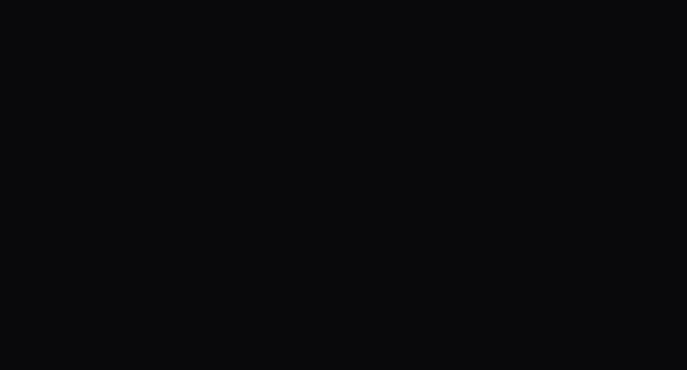
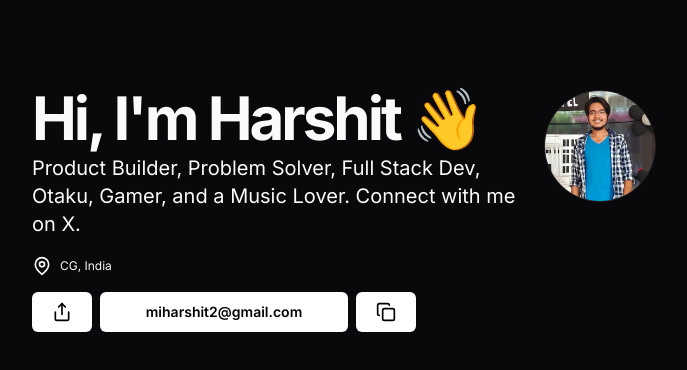
Before and after one commit to harshit-senpai/harshit.dev, a Next.js app: page / in a window 1280 px wide. Shown: the top 370 px of the page, without its empty margins (296-983 px from the left). Built offline with nearby package versions, Linux system fonts and the light colour scheme.

Commit message:
Hero-section basic info

```diff
--- a/app/(home)/page.tsx
+++ b/app/(home)/page.tsx
@@ -1,3 +1,9 @@
+import Hero from "@/components/Hero";
+
 export default function Home() {
-  return <main></main>;
+  return (
+    <main className="flex flex-col min-h-[100dvh] space-y-10">
+      <Hero/>
+    </main>
+  );
 }
--- /dev/null
+++ b/components/Hero.tsx
@@ -0,0 +1,67 @@
+import BlurFade from "@/components/magicui/blur-fade";
+import BlurFadeText from "@/components/magicui/blur-fade-text";
+import { Avatar, AvatarFallback, AvatarImage } from "@/components/ui/avatar";
+import { DATA } from "@/data/data";
+
+import { MapPin } from "lucide-react";
+import { Share } from "lucide-react";
+import { Copy } from "lucide-react";
+
+const BLUR_FADE_DELAY = 0.5;
+
+const Hero = () => {
+  return (
+    <section id="hero">
+      <div className="mx-auto w-full max-w-2xl space-y-4">
+        <div className="gap-2 flex justify-between">
+          <div className="flex-col flex flex-1 space-y-1.5">
+            <BlurFadeText
+              delay={BLUR_FADE_DELAY}
+              className="text-3xl font-bold tracking-tighter sm:text-5xl xl:text-6xl/none"
+              yOffset={8}
+              text={`Hi, I'm ${DATA.name.split(" ")[0]} 👋`}
+            />
+            <BlurFadeText
+              className="max-w-[600px] md:text-xl"
+              delay={BLUR_FADE_DELAY}
+              text={DATA.description}
+            />
+          </div>
+          <BlurFade delay={BLUR_FADE_DELAY}>
+            <Avatar className="size-28 border">
+              <AvatarImage alt={DATA.name} src="/assets/me.jpg" />
+              <AvatarFallback>{DATA.initials}</AvatarFallback>
+            </Avatar>
+          </BlurFade>
+        </div>
+        <div className="flex items-center gap-3 mb-2">
+          <div className="flex gap-2 items-center">
+            <BlurFade delay={BLUR_FADE_DELAY}>
+              <MapPin className="h-5 w-5" />
+            </BlurFade>
+            <BlurFade delay={BLUR_FADE_DELAY}>
+              <p className="sm:text-xs text-sm foont-semibold"> CG, India </p>
+            </BlurFade>
+          </div>
+        </div>
+        <BlurFade delay={BLUR_FADE_DELAY} className="mt-2">
+          <div className="flex items-center max-w-sm justify-between gap-2">
+            <div className="w-1/5 flex items-center justify-center text-black h-10 bg-white rounded-md">
+              <Share className="h-5 w-5" />
+            </div>
+            <div className="w-4/5 h-10 flex items-center px-3 justify-center bg-white rounded-md">
+              <p className="text-sm font-semibold text-black">
+                miharshit2@gmail.com
+              </p>
+            </div>
+            <div className="w-1/5 flex items-center justify-center text-black h-10 bg-white rounded-md">
+              <Copy className="h-5 w-5" />
+            </div>
+          </div>
+        </BlurFade>
+      </div>
+    </section>
+  );
+};
+
+export default Hero;
--- /dev/null
+++ b/components/magicui/blur-fade-text.tsx
@@ -0,0 +1,85 @@
+"use client";
+
+import { cn } from "@/lib/utils";
+import { AnimatePresence, motion, Variants } from "framer-motion";
+import { useMemo } from "react";
+
+interface BlurFadeTextProps {
+  text: string;
+  className?: string;
+  variant?: {
+    hidden: { y: number };
+    visible: { y: number };
+  };
+  duration?: number;
+  characterDelay?: number;
+  delay?: number;
+  yOffset?: number;
+  animateByCharacter?: boolean;
+}
+const BlurFadeText = ({
+  text,
+  className,
+  variant,
+  characterDelay = 0.03,
+  delay = 0,
+  yOffset = 8,
+  animateByCharacter = false,
+}: BlurFadeTextProps) => {
+  const defaultVariants: Variants = {
+    hidden: { y: yOffset, opacity: 0, filter: "blur(8px)" },
+    visible: { y: -yOffset, opacity: 1, filter: "blur(0px)" },
+  };
+  const combinedVariants = variant || defaultVariants;
+  const characters = useMemo(() => Array.from(text), [text]);
+
+  if (animateByCharacter) {
+    return (
+      <div className="flex">
+        <AnimatePresence>
+          {characters.map((char, i) => (
+            <motion.span
+              key={i}
+              initial="hidden"
+              animate="visible"
+              exit="hidden"
+              variants={combinedVariants}
+              transition={{
+                yoyo: Infinity,
+                delay: delay + i * characterDelay,
+                ease: "easeOut",
+              }}
+              className={cn("inline-block", className)}
+              style={{ width: char.trim() === "" ? "0.2em" : "auto" }}
+            >
+              {char}
+            </motion.span>
+          ))}
+        </AnimatePresence>
+      </div>
+    );
+  }
+
+  return (
+    <div className="flex">
+      <AnimatePresence>
+        <motion.span
+          initial="hidden"
+          animate="visible"
+          exit="hidden"
+          variants={combinedVariants}
+          transition={{
+            yoyo: Infinity,
+            delay,
+            ease: "easeOut",
+          }}
+          className={cn("inline-block", className)}
+        >
+          {text}
+        </motion.span>
+      </AnimatePresence>
+    </div>
+  );
+};
+
+export default BlurFadeText;
--- /dev/null
+++ b/components/magicui/blur-fade.tsx
@@ -0,0 +1,60 @@
+"use client";
+
+import { AnimatePresence, motion, useInView, Variants } from "framer-motion";
+import { useRef } from "react";
+
+interface BlurFadeProps {
+  children: React.ReactNode;
+  className?: string;
+  variant?: {
+    hidden: { y: number };
+    visible: { y: number };
+  };
+  duration?: number;
+  delay?: number;
+  yOffset?: number;
+  inView?: boolean;
+  inViewMargin?: string;
+  blur?: string;
+}
+const BlurFade = ({
+  children,
+  className,
+  variant,
+  duration = 0.4,
+  delay = 0,
+  yOffset = 6,
+  inView = false,
+  inViewMargin = "-50px",
+  blur = "6px",
+}: BlurFadeProps) => {
+  const ref = useRef(null);
+  const inViewResult = useInView(ref, { once: true, margin: inViewMargin });
+  const isInView = !inView || inViewResult;
+  const defaultVariants: Variants = {
+    hidden: { y: yOffset, opacity: 0, filter: `blur(${blur})` },
+    visible: { y: -yOffset, opacity: 1, filter: `blur(0px)` },
+  };
+  const combinedVariants = variant || defaultVariants;
+  return (
+    <AnimatePresence>
+      <motion.div
+        ref={ref}
+        initial="hidden"
+        animate={isInView ? "visible" : "hidden"}
+        exit="hidden"
+        variants={combinedVariants}
+        transition={{
+          delay: 0.04 + delay,
+          duration,
+          ease: "easeOut",
+        }}
+        className={className}
+      >
+        {children}
+      </motion.div>
+    </AnimatePresence>
+  );
+};
+
+export default BlurFade;
--- a/data/data.ts
+++ b/data/data.ts
@@ -3,7 +3,7 @@
   initials: "HM",
   location: "Chhattisgrah, India",
   description:
-    "Product Builder, Problem Solver, Full Stack Dev, Otaku, Gamer, and a Music Lover.",
+    "Product Builder, Problem Solver, Full Stack Dev, Otaku, Gamer, and a Music Lover. Connect with me on X.",
   summary:
     "I'm a product Builder and full stack developer currently based in Chhattisgarh, India. Pursuing my Undergrad in Computer Science, I'm passionate about building products, I'm also a big fan of open source softwares - That's why i buld everything in Public. I mainly write code in Typescript",
   skills: [
--- a/package.json
+++ b/package.json
@@ -10,11 +10,14 @@
   },
   "dependencies": {
     "@radix-ui/react-avatar": "^1.1.0",
+    "@radix-ui/react-icons": "^1.3.0",
     "@radix-ui/react-separator": "^1.1.0",
     "@radix-ui/react-slot": "^1.1.0",
     "@radix-ui/react-tooltip": "^1.1.2",
+    "@tailwindcss/typography": "^0.5.13",
     "class-variance-authority": "^0.7.0",
     "clsx": "^2.1.1",
+    "framer-motion": "^11.2.13",
     "lucide-react": "^0.400.0",
     "next": "14.2.4",
     "next-themes": "^0.3.0",
--- a/tailwind.config.ts
+++ b/tailwind.config.ts
@@ -1,4 +1,5 @@
 import type { Config } from "tailwindcss"
+import { fontFamily } from "tailwindcss/defaultTheme";
 
 const config = {
   darkMode: ["class"],
@@ -18,6 +19,9 @@
       },
     },
     extend: {
+      fontFamily: {
+        sans: ["var(--font-sans)", ...fontFamily.sans],
+      },
       colors: {
         border: "hsl(var(--border))",
         input: "hsl(var(--input))",
```
Also changed, not shown: public/assets/me.jpg (added), 1 other file (tests, documents, lock files or other folders).
